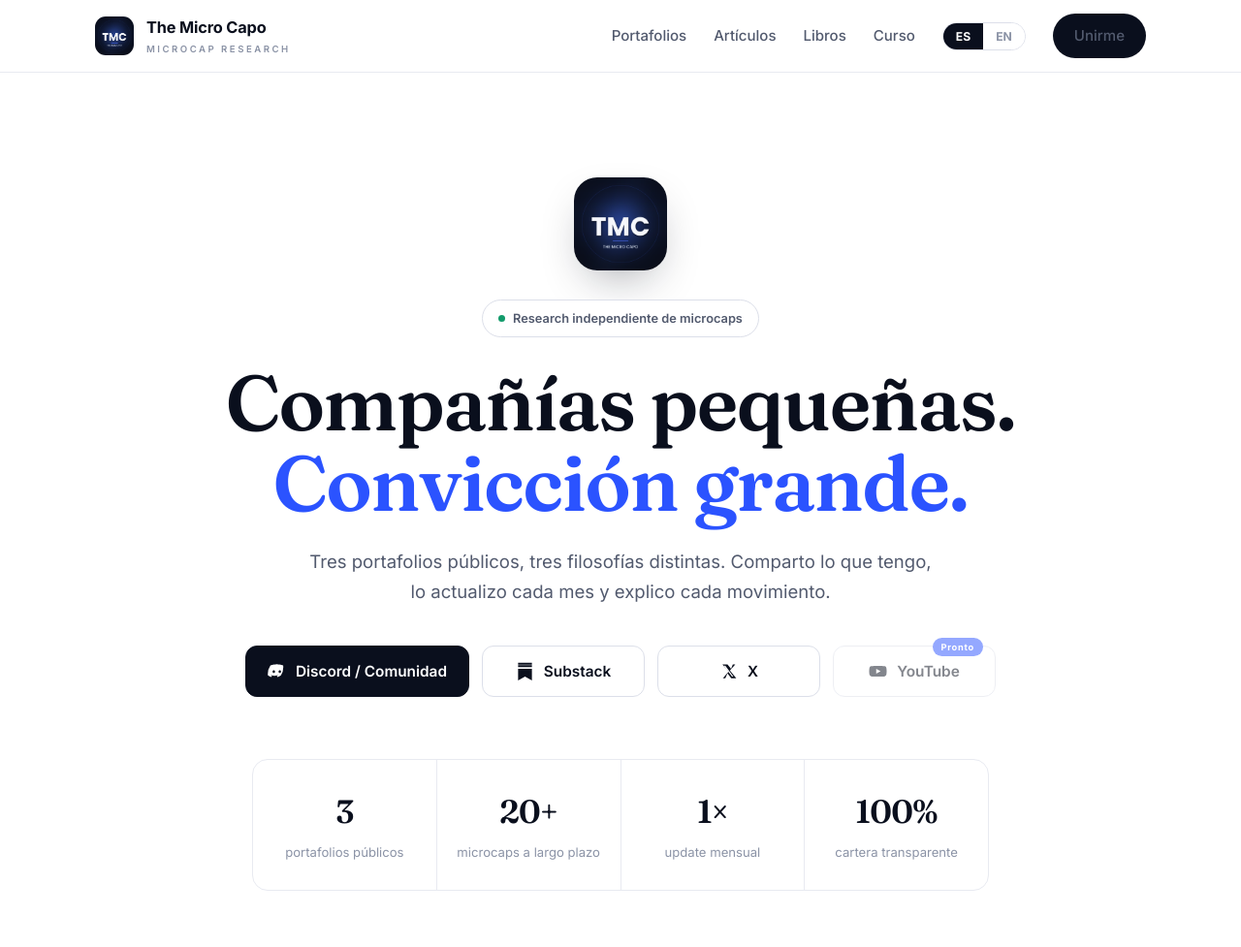
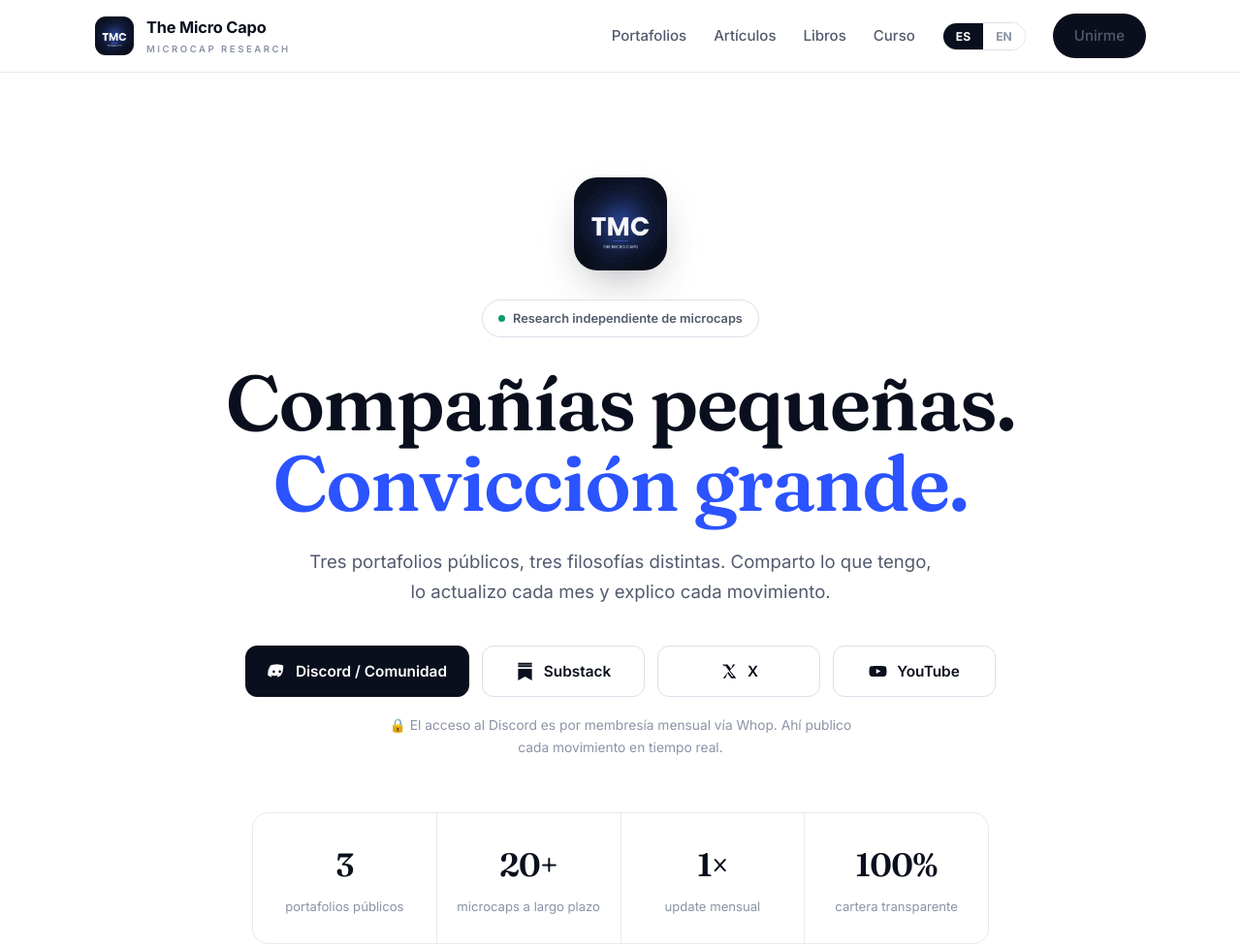
Before and after one commit to rodrigolezama6-coder/rodrigolezama6-coder.github.io, a plain HTML site: page index.html in a window 1280 px wide. Shown: the top 977 px of the page at 97% size. Drawn offline with Linux system fonts and the light colour scheme.

Commit message:
Links reales: Whop, Substack, YouTube activo + nota membresía

```diff
--- a/index.html
+++ b/index.html
@@ -70,7 +70,9 @@ header.nav{position:sticky;top:0;z-index:50;background:rgba(255,255,255,.82);bac
 .sbtn.primary:hover{opacity:.92}
 .sbtn.soon{opacity:.5;cursor:default}
 .sbtn.soon:hover{transform:none;border-color:var(--line-2);box-shadow:none}
-.stats{display:flex;flex-wrap:wrap;gap:0;justify-content:center;margin-top:64px;border:1px solid var(--line);border-radius:var(--radius);overflow:hidden;max-width:760px;margin-left:auto;margin-right:auto}
+.socials-note{margin-top:18px;font-size:.86rem;color:var(--ink-mute);max-width:480px;margin-left:auto;margin-right:auto}
+.socials-note::before{content:"\1F512  ";}
+.stats{display:flex;flex-wrap:wrap;gap:0;justify-content:center;margin-top:56px;border:1px solid var(--line);border-radius:var(--radius);overflow:hidden;max-width:760px;margin-left:auto;margin-right:auto}
 .stat{flex:1;min-width:160px;padding:26px 18px;border-right:1px solid var(--line)}
 .stat:last-child{border-right:0}
 .stat b{display:block;font-family:var(--serif);font-weight:600;font-size:2.1rem;color:var(--ink);letter-spacing:-.02em}
@@ -213,6 +215,7 @@ footer{border-top:1px solid var(--line);padding:62px 0 44px}
     <h1 data-i18n-html="hero_h1">Compañías pequeñas.<br><span class="accent">Convicción grande.</span></h1>
     <p class="tag" data-i18n="hero_tag">Tres portafolios públicos, tres filosofías distintas. Comparto lo que tengo, lo actualizo cada mes y explico cada movimiento.</p>
     <div class="socials" id="socials"></div>
+    <p class="socials-note" data-i18n="socials_note">El acceso al Discord es por membresía mensual vía Whop. Ahí publico cada movimiento en tiempo real.</p>
     <div class="stats">
       <div class="stat"><b>3</b><span data-i18n="stat_strategies">portafolios públicos</span></div>
       <div class="stat"><b>20+</b><span data-i18n="stat_holdings">microcaps a largo plazo</span></div>
@@ -304,13 +307,13 @@ footer{border-top:1px solid var(--line);padding:62px 0 44px}
    ============================================================ */
 const CONFIG = {
   links:{
-    discord:  "https://whop.com/the-micro-capo/",      // TODO: invite real de Whop/Discord
-    substack: "https://themicrocapo.substack.com",      // TODO: confirma URL de Substack
-    x:        "https://x.com/themicrocapo",             // TODO: confirma handle de X
-    youtube:  "",                                        // pega la URL cuando lances
+    discord:  "https://whop.com/the-micro-capo-c69a/tmc-comunidad/",  // Whop = membresía que da acceso al Discord
+    substack: "https://substack.com/@themicrocapo",
+    x:        "https://x.com/themicrocapo",             // TODO: confirmar handle de X
+    youtube:  "https://www.youtube.com/@6006rodrigo",
     instagram:"https://instagram.com/themicrocapo"
   },
-  youtubeComingSoon: true
+  youtubeComingSoon: false
 };
 
 const ICON = {
@@ -439,6 +442,7 @@ const I18N = {
     hero_pill:"Research independiente de microcaps",
     hero_h1:'Compañías pequeñas.<br><span class="accent">Convicción grande.</span>',
     hero_tag:"Tres portafolios públicos, tres filosofías distintas. Comparto lo que tengo, lo actualizo cada mes y explico cada movimiento.",
+    socials_note:"El acceso al Discord es por membresía mensual vía Whop. Ahí publico cada movimiento en tiempo real.",
     stat_strategies:"portafolios públicos", stat_holdings:"microcaps a largo plazo", stat_cadence:"update mensual", stat_transparency:"cartera transparente",
     pf_eyebrow:"Track record", pf_title:"Portafolios públicos",
     pf_sub:"Tres estrategias con filosofías diferentes. Lo que tengo, en abierto, actualizado el primer lunes de cada mes junto con su retorno.",
@@ -461,6 +465,7 @@ const I18N = {
     hero_pill:"Independent microcap research",
     hero_h1:'Small companies.<br><span class="accent">Big conviction.</span>',
     hero_tag:"Three public portfolios, three different philosophies. I share what I hold, update it monthly and explain every move.",
+    socials_note:"Discord access is a monthly membership via Whop. That's where I post every move in real time.",
     stat_strategies:"public portfolios", stat_holdings:"long-term microcaps", stat_cadence:"monthly update", stat_transparency:"transparent book",
     pf_eyebrow:"Track record", pf_title:"Public portfolios",
     pf_sub:"Three strategies, three different philosophies. What I hold, in the open, updated the first Monday of each month with its return.",
```
